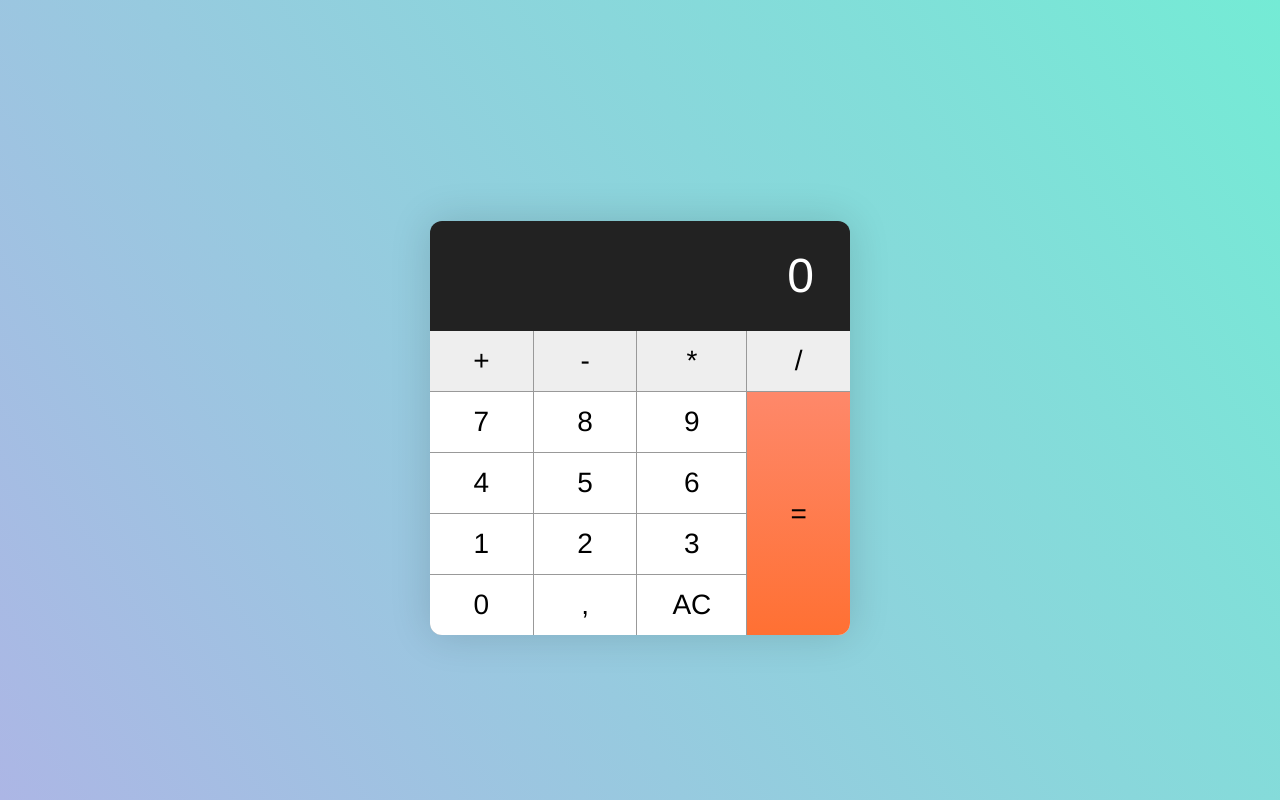
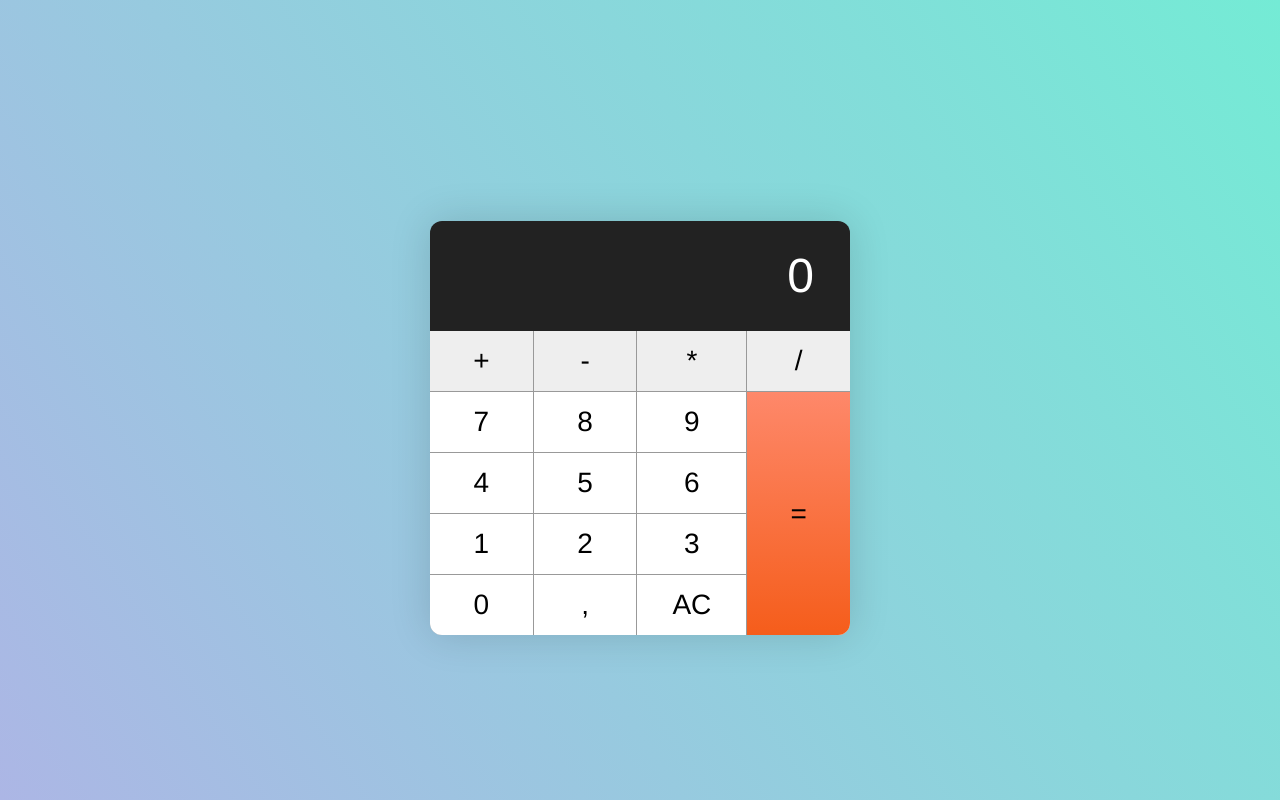
Before and after one commit to FranckSouala/calculator, a plain HTML site: page index.html in a window 1280 px wide. Drawn offline with Linux system fonts and the light colour scheme.

Commit message:
quelques petits changements de couleur

```diff
--- a/style.css
+++ b/style.css
@@ -174,7 +174,7 @@ body {
 }
 
 .key-equal {
-  background-image: linear-gradient(to bottom, #fe886a, #ff7033);
+  background-image: linear-gradient(to bottom, #fe886a, #f55d1b);
   grid-column: -2;
   grid-row: 2 / span 4;
 }
```
